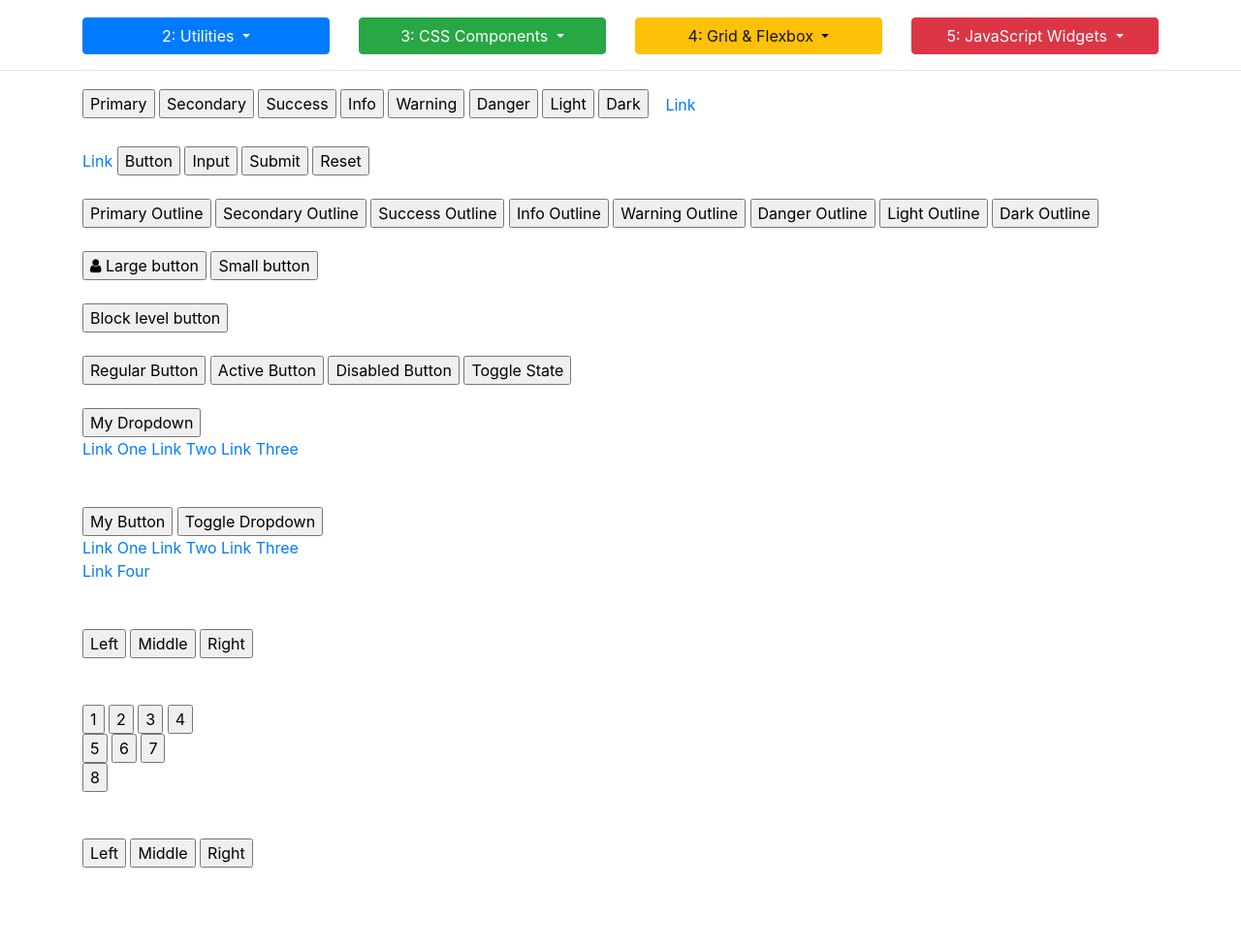
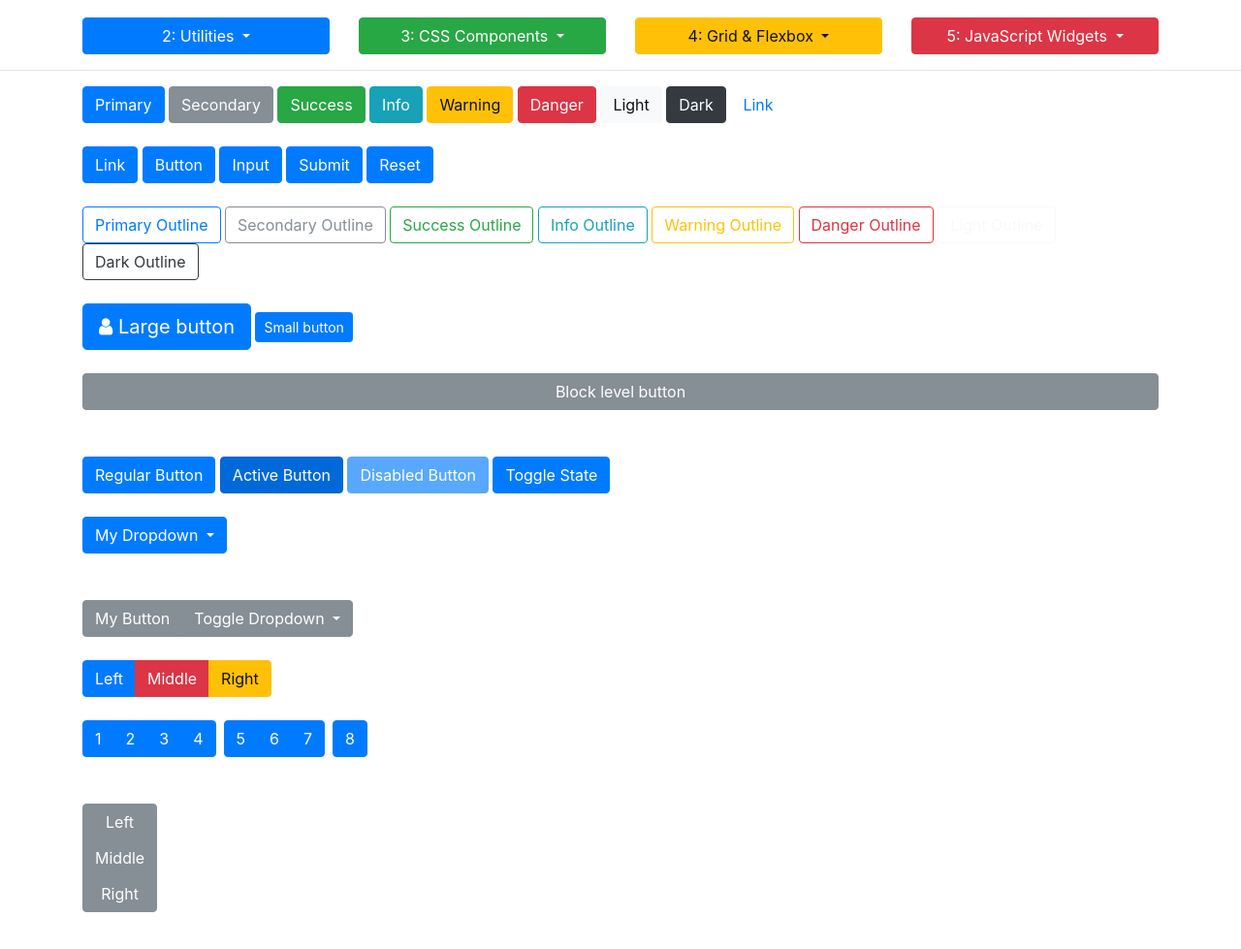
Before and after one commit to yuttasakcom/Bootstrap4Review, a plain HTML site: page bootstrap_sandbox_complete/3_2_buttons.html in a window 1280 px wide. Shown: the part 109-1088 px from the top of the page at 97% size. Drawn offline with nearby package versions, Linux system fonts and the light colour scheme.

Commit message:
Button Button Groups

```diff
--- a/bootstrap_sandbox_complete/3_2_buttons.html
+++ b/bootstrap_sandbox_complete/3_2_buttons.html
@@ -83,122 +83,122 @@
         <!--########################START HERE#########################-->
 
         <!-- BUTTONS -->
-        <button type="button">Primary</button>
-        <button type="button">Secondary</button>
-        <button type="button">Success</button>
-        <button type="button">Info</button>
-        <button type="button">Warning</button>
-        <button type="button">Danger</button>
-        <button type="button">Light</button>
-        <button type="button">Dark</button>
+        <button class="btn btn-primary"type="button">Primary</button>
+        <button class="btn btn-secondary"type="button">Secondary</button>
+        <button class="btn btn-success"type="button">Success</button>
+        <button class="btn btn-info"type="button">Info</button>
+        <button class="btn btn-warning"type="button">Warning</button>
+        <button class="btn btn-danger"type="button">Danger</button>
+        <button class="btn btn-light"type="button">Light</button>
+        <button class="btn btn-dark"type="button">Dark</button>
         <button class="btn btn-link">Link</button>
 
         <br><br>
 
         <!-- BUTTON TAGS -->
-        <a href="#" role="button">Link</a>
-        <button type="submit">Button</button>
-        <input type="button" value="Input">
-        <input type="submit" value="Submit">
-        <input type="reset" value="Reset">
+        <a class="btn btn-primary" href="#" role="button">Link</a>
+        <button class="btn btn-primary"type="submit">Button</button>
+        <input class="btn btn-primary"type="button" value="Input">
+        <input class="btn btn-primary"type="submit" value="Submit">
+        <input class="btn btn-primary"type="reset" value="Reset">
 
         <br><br>
 
         <!-- OUTLINE BUTTONS -->
-        <button type="button">Primary Outline</button>
-        <button type="button">Secondary Outline</button>
-        <button type="button">Success Outline</button>
-        <button type="button">Info Outline</button>
-        <button type="button">Warning Outline</button>
-        <button type="button">Danger Outline</button>
-        <button type="button">Light Outline</button>
-        <button type="button">Dark Outline</button>
+        <button class="btn btn-outline-primary" type="button">Primary Outline</button>
+        <button class="btn btn-outline-secondary" type="button">Secondary Outline</button>
+        <button class="btn btn-outline-success" type="button">Success Outline</button>
+        <button class="btn btn-outline-info" type="button">Info Outline</button>
+        <button class="btn btn-outline-warning" type="button">Warning Outline</button>
+        <button class="btn btn-outline-danger" type="button">Danger Outline</button>
+        <button class="btn btn-outline-light" type="button">Light Outline</button>
+        <button class="btn btn-outline-dark" type="button">Dark Outline</button>
 
         <br><br>
 
         <!-- BUTTON SIZES -->
-        <button type="button"><i class="fa fa-user"></i> Large button</button>
-        <button type="button">Small button</button>
+        <button class="btn btn-primary btn-lg" type="button"><i class="fa fa-user"></i> Large button</button>
+        <button class="btn btn-primary btn-sm" type="button">Small button</button>
         <br><br>
-        <button type="button">Block level button</button>
+        <button class="btn btn-secondary btn-block" type="button">Block level button</button>
 
         <br><br>
 
         <!-- STATES -->
-        <button type="button">Regular Button</button>
-        <button type="button">Active Button</button>
-        <button type="button">Disabled Button</button>
+        <button class="btn btn-primary" type="button">Regular Button</button>
+        <button class="btn btn-primary active" type="button">Active Button</button>
+        <button class="btn btn-primary disabled" type="button">Disabled Button</button>
 
-        <button type="button">
+        <button class="btn btn-primary" type="button" data-toggle="button">
             Toggle State
         </button>
 
         <br><br>
 
         <!-- BUTTON DROPDOWNS -->
-        <div>
-            <button type="button">
+        <div class="dropdown">
+            <button class="btn btn-primary dropdown-toggle" data-toggle="dropdown" type="button">
                 My Dropdown
             </button>
-            <div>
-                <a href="#">Link One</a>
-                <a href="#">Link Two</a>
-                <a href="#">Link Three</a>
+            <div class="dropdown-menu">
+                <a class="dropdown-item" href="#">Link One</a>
+                <a class="dropdown-item" href="#">Link Two</a>
+                <a class="dropdown-item" href="#">Link Three</a>
             </div>
         </div>
 
         <br><br>
 
         <!-- SPLIT DROPDOWNS -->
-        <div>
-            <button type="button">My Button</button>
-            <button type="button">
+        <div class="btn-group">
+            <button class="btn btn-secondary" type="button">My Button</button>
+            <button class="btn btn-secondary dropdown-toggle" data-toggle="dropdown" type="button">
                 <span>Toggle Dropdown</span>
             </button>
-            <div>
-                <a href="#">Link One</a>
-                <a href="#">Link Two</a>
-                <a href="#">Link Three</a>
-                <div></div>
-                <a href="#">Link Four</a>
+            <div class="dropdown-menu">
+                <a class="dropdown-item" href="#">Link One</a>
+                <a class="dropdown-item" href="#">Link Two</a>
+                <a class="dropdown-item" href="#">Link Three</a>
+                <div class="dropdown-divider"></div>
+                <a class="dropdown-item" href="#">Link Four</a>
             </div>
         </div>
 
         <br><br>
 
         <!-- BUTTON GROUPS -->
-        <div>
-            <button type="button">Left</button>
-            <button type="button">Middle</button>
-            <button type="button">Right</button>
+        <div class="btn-group">
+            <button class="btn btn-primary" type="button">Left</button>
+            <button class="btn btn-danger" type="button">Middle</button>
+            <button class="btn btn-warning" type="button">Right</button>
         </div>
 
         <br></br>
 
         <!-- BUTTON TOOLBAR -->
-        <div>
-            <div>
-                <button type="button">1</button>
-                <button type="button">2</button>
-                <button type="button">3</button>
-                <button type="button">4</button>
+        <div class="btn-toolbar">
+            <div class="btn-group mr-2">
+                <button class="btn btn-primary" type="button">1</button>
+                <button class="btn btn-primary" type="button">2</button>
+                <button class="btn btn-primary" type="button">3</button>
+                <button class="btn btn-primary" type="button">4</button>
             </div>
-            <div>
-                <button type="button">5</button>
-                <button type="button">6</button>
-                <button type="button">7</button>
+            <div class="btn-group mr-2">
+                <button class="btn btn-primary" type="button">5</button>
+                <button class="btn btn-primary" type="button">6</button>
+                <button class="btn btn-primary" type="button">7</button>
             </div>
-            <div>
-                <button type="button">8</button>
+            <div class="btn-group">
+                <button class="btn btn-primary" type="button">8</button>
             </div>
         </div>
 
         <br><br>
 
-        <div>
-            <button type="button">Left</button>
-            <button type="button">Middle</button>
-            <button type="button">Right</button>
+        <div class="btn-group-vertical">
+            <button class="btn btn-secondary" type="button">Left</button>
+            <button class="btn btn-secondary" type="button">Middle</button>
+            <button class="btn btn-secondary" type="button">Right</button>
         </div>
 
     </div><!-- ./container -->
```
Also changed, not shown: 1 other file.
